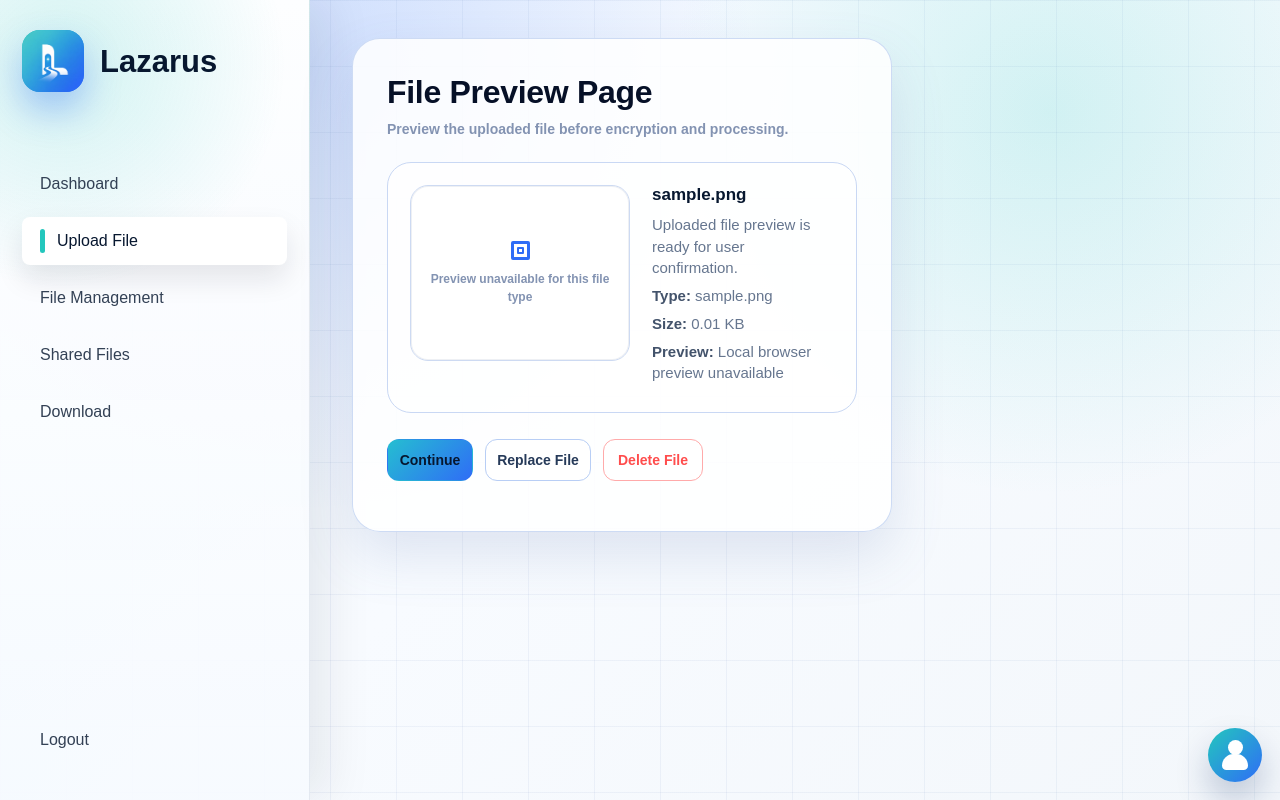
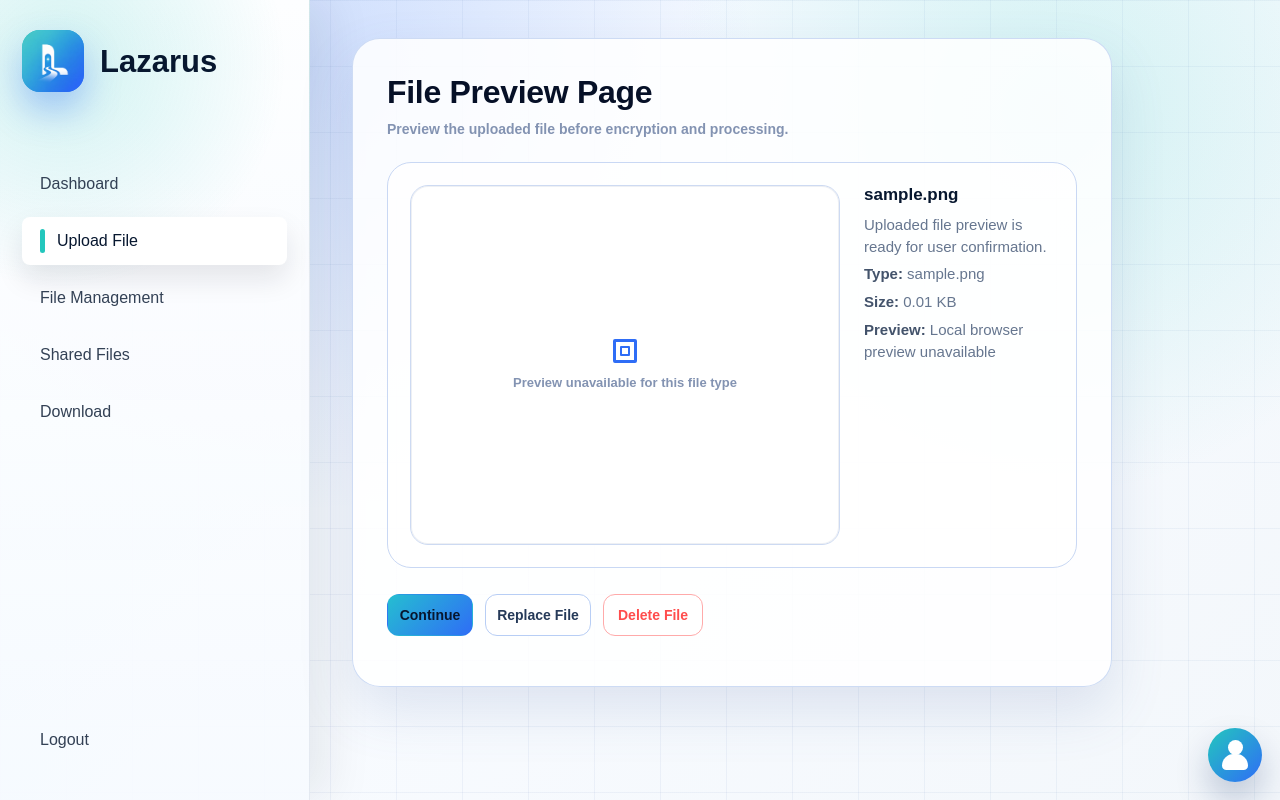
Before and after one commit to smilingSG/CSIT321_26_S2_Group31, a Flask app: page /upload/preview/1 in a window 1280 px wide. Run offline with Flask 3, Linux system fonts and the light colour scheme; the visitor is signed in with stand-in values (Sample User, id 1); tables that the repository leaves empty hold one stand-in row (values such as "Sample post").

Commit message:
Enlarge file preview and restrict inline preview to PDFs

```diff
--- a/templates/preview.html
+++ b/templates/preview.html
@@ -158,7 +158,7 @@
         }
 
         .preview-page .preview-panel {
-            width: 540px;
+            width: 760px;
             padding: 34px;
             border-radius: 28px;
             background: rgba(255, 255, 255, 0.86);
@@ -183,8 +183,8 @@
 
         .preview-page .file-preview-card {
             display: grid;
-            grid-template-columns: 220px 1fr;
-            gap: 22px;
+            grid-template-columns: 430px 1fr;
+            gap: 24px;
             padding: 22px;
             border-radius: 24px;
             border: 1px solid #c9d8f4;
@@ -192,7 +192,7 @@
         }
 
         .preview-page .preview-placeholder {
-            height: 176px;
+            height: 360px;
             border-radius: 18px;
             border: 1px solid #cddaf2;
             background: #ffffff;
@@ -204,14 +204,14 @@
 
         .preview-page .real-file-preview {
             width: 100%;
-            height: 151px;
+            height: 330px;
             border: 0;
             display: block;
             background: #ffffff;
         }
 
         .preview-page .preview-controls {
-            height: 25px;
+            height: 30px;
             border-top: 1px solid #d7e1f3;
             display: flex;
             align-items: center;
@@ -223,14 +223,14 @@
 
         .preview-page .preview-deleted-state,
         .preview-page .preview-unavailable-state {
-            height: 176px;
+            height: 360px;
             display: flex;
             align-items: center;
             justify-content: center;
             flex-direction: column;
             gap: 10px;
             color: #8393b2;
-            font-size: 12px;
+            font-size: 13px;
             font-weight: 700;
             text-align: center;
             padding: 18px;
@@ -238,8 +238,8 @@
 
         .preview-page .deleted-preview-icon,
         .preview-page .file-preview-icon {
-            width: 19px;
-            height: 19px;
+            width: 24px;
+            height: 24px;
             border: 3px solid #2f6df6;
             border-radius: 2px;
             position: relative;
@@ -249,7 +249,7 @@
         .preview-page .file-preview-icon::after {
             content: "";
             position: absolute;
-            inset: 3px;
+            inset: 4px;
             border: 2px solid #2f6df6;
             border-radius: 1px;
         }
@@ -338,7 +338,7 @@
 </head>
 
 {% set file_type = previewData.fileType|lower %}
-{% set can_inline_preview = file_type == 'application/pdf' or file_type == 'text/plain' or file_type.startswith('image/') %}
+{% set can_inline_preview = file_type == 'application/pdf' %}
 
 <body class="preview-page">
 
```
